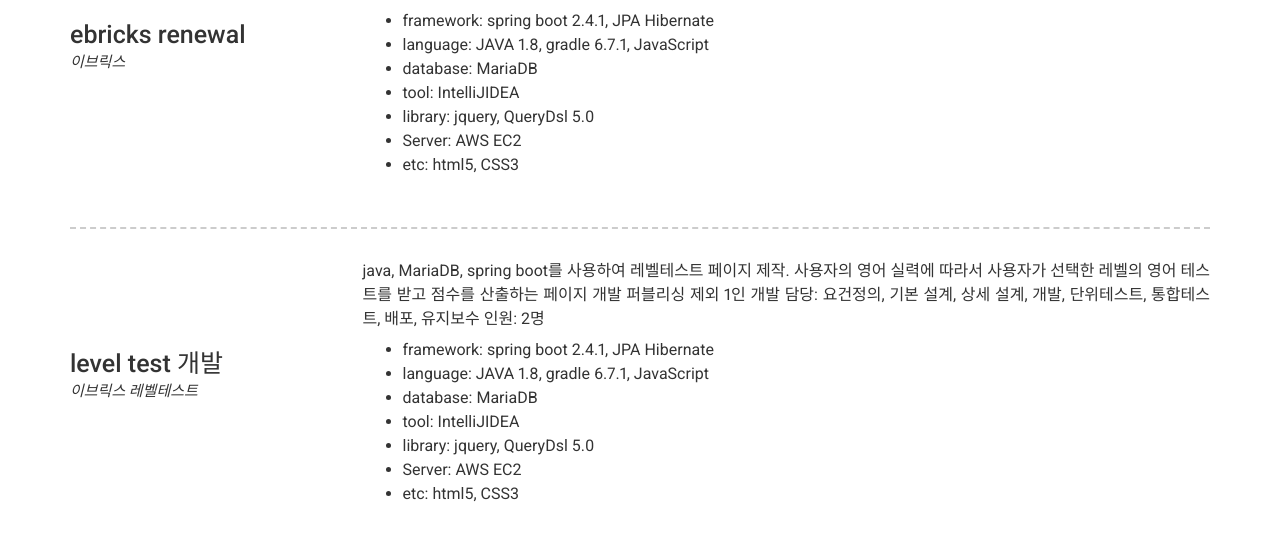
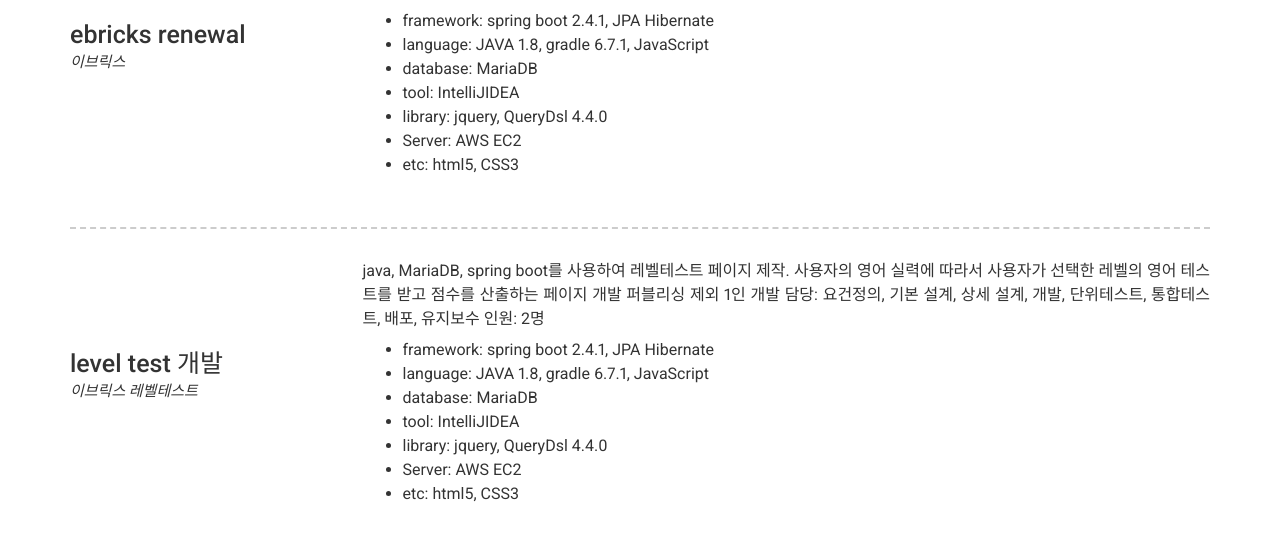
Before and after one commit to fada2020/fada2020.github.io, a Jekyll site: the page built from index.md, in a window 1280 px wide and 900 px high, scrolled down 1172 px. Shown: the part 153-694 px from the top of the window. Built offline with Jekyll 4.4.1, drawn with Linux system fonts in a browser that asks for light colours; nearby versions of some CDN libraries.

Commit message:
쿼리디에스엘 버전 변경

```diff
--- a/_config.yml
+++ b/_config.yml
@@ -137,7 +137,7 @@
             - language: JAVA 1.8, gradle 6.7.1, JavaScript
             - database: MariaDB
             - tool: IntelliJIDEA
-            - library: jquery, QueryDsl 5.0
+            - library: jquery, QueryDsl 4.4.0
             - Server: AWS EC2
             - etc: html5, CSS3
   - title:  # Title for the section
@@ -158,7 +158,7 @@
             - language: JAVA 1.8, gradle 6.7.1, JavaScript
             - database: MariaDB
             - tool: IntelliJIDEA
-            - library: jquery, QueryDsl 5.0
+            - library: jquery, QueryDsl 4.4.0
             - Server: AWS EC2
             - etc: html5, CSS3
   - title:  # Title for the section
```
